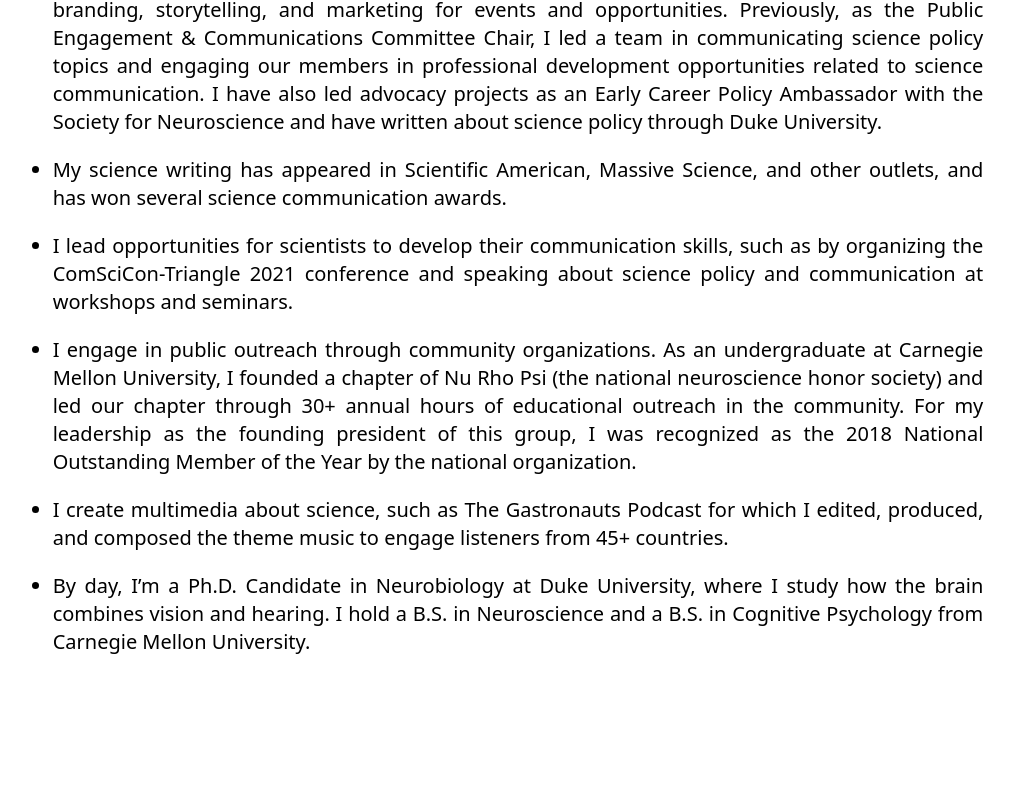
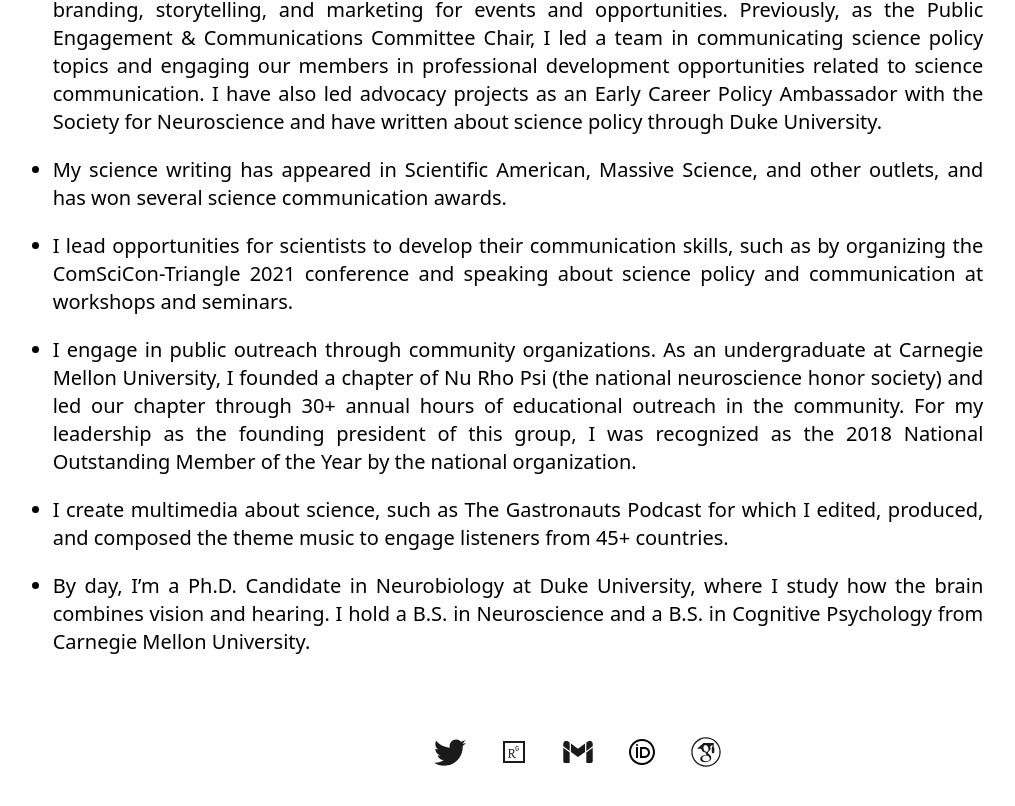
Before and after one commit to marvindev2022/Helsinki-Lab-Caio, a React (Vite) app: page / in a window 1280 px wide. Shown: the part 1700-2506 px from the top of the page, without its empty margins (62-1077 px from the left). Before the commit the page ends 2396 px from the top, so only its background shows below. Built offline with nearby package versions, Linux system fonts and the light colour scheme.

Commit message:
ajuste ul

```diff
--- a/src/components/home/Home.tsx
+++ b/src/components/home/Home.tsx
@@ -8,10 +8,15 @@ import {
   DescriptionSection,
   HireMeButton,
 } from "./functions";
+import Nav from "../Nav";
 
 const RenderHome = (): JSX.Element => {
   const navigate = useNavigate();
 
+  const [navRef, navInView] = useInView({
+    triggerOnce: true,
+    rootMargin: "-50px",
+  });
   const [profileRef, profileInView] = useInView({
     triggerOnce: true,
     rootMargin: "-50px",
@@ -129,6 +134,15 @@ const RenderHome = (): JSX.Element => {
           </li>
         </ul>
       </motion.article>
+      <motion.div
+        ref={navRef}
+        initial={{ opacity: 0 }}
+        animate={navInView ? { opacity: 1 } : { opacity: 0 }}
+        transition={{ duration: 1, delay: 1 }}
+        className="pt-5 pb-20"
+      >
+        <Nav black={true} />
+      </motion.div>
     </HomeSection>
   );
 };
```
